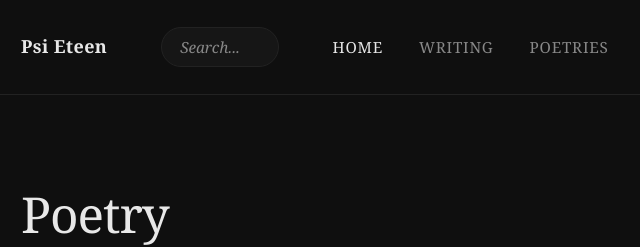
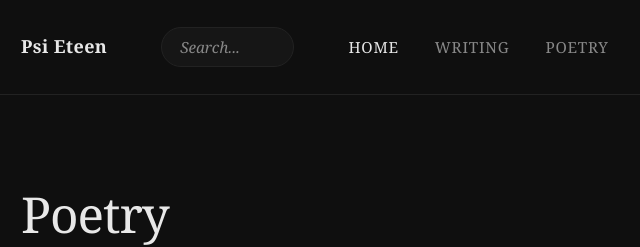
Before and after one commit to psieteen/web-project, a plain HTML site: page frontend /poetry.html in a window 1280 px wide. Shown: the top 247 px of the page, 279-919 px from the left. Drawn offline with Linux system fonts and the light colour scheme.

Commit message:
typo err fx

```diff
--- a/frontend /poetry.html
+++ b/frontend /poetry.html
@@ -4,7 +4,7 @@
   <meta charset="UTF-8">
   <meta name="viewport" content="width=device-width, initial-scale=1.0">
   <meta name="description" content="All writing by Psi Eteen — essays on Psychology, Technology, Philosophy and Human Behaviour.">
-  <title>Poetries — Psi Eteen</title>
+  <title>Poetry — Psi Eteen</title>
   <link rel="stylesheet" href="style.css">
   <link rel="alternate" type="application/rss+xml" title="Psi Eteen RSS Feed" href="/feed.xml">
 </head>
@@ -23,7 +23,7 @@
     <ul class="nav-links">
       <li><a href="index.html" class="active">Home</a></li>
       <li><a href="blog.html">Writing</a></li>
-      <li><a href="poetry.html">Poetries</a></li>
+      <li><a href="poetry.html">Poetry</a></li>
       <li><a href="about.html">About</a></li>
     </ul>
   </div>
```
Also changed, not shown: frontend /about.html (+1 -1 lines), frontend /blog.html (+1 -1 lines), frontend /index.html (+1 -1 lines), frontend /post.html (+1 -1 lines).
